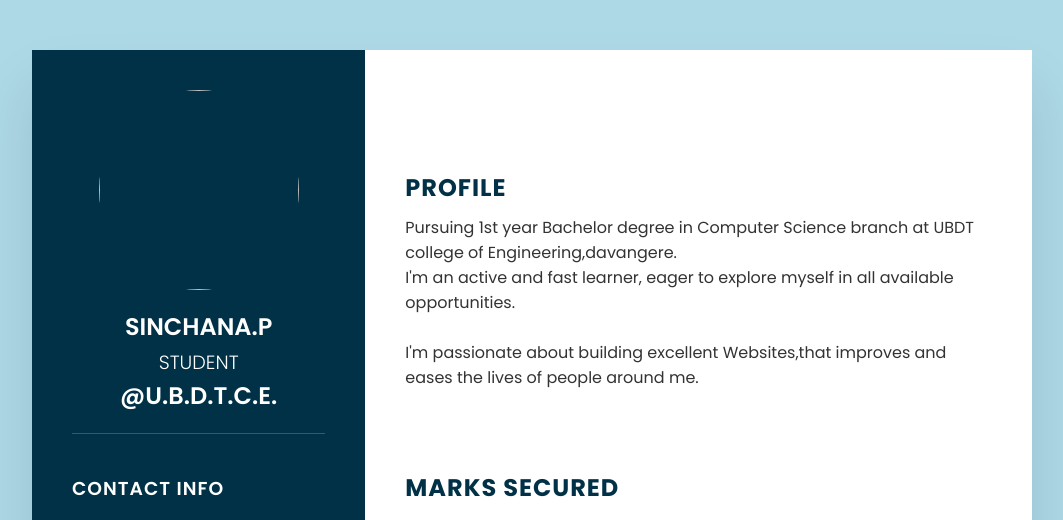
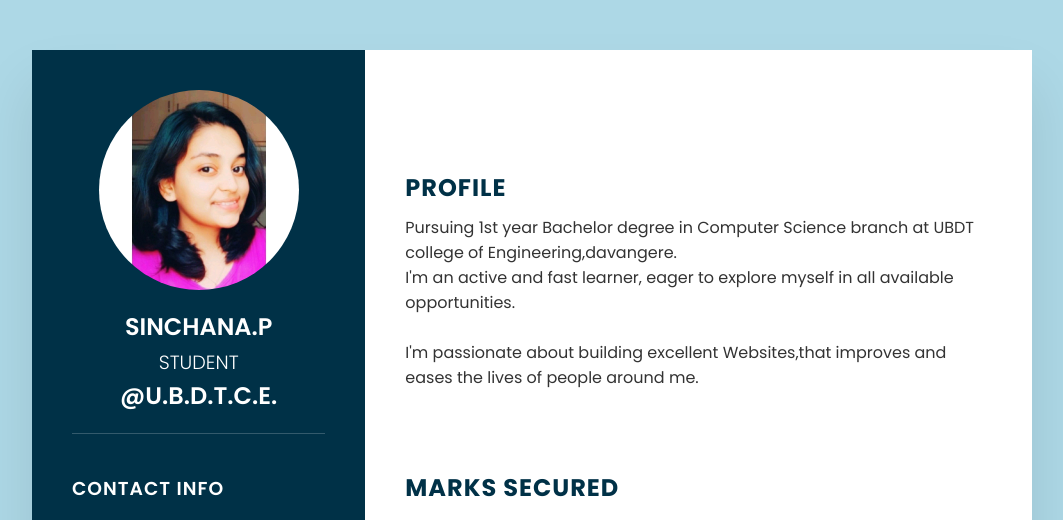
Before and after one commit to sinchana-P/-6.Resume, a plain HTML site: page index.html in a window 1280 px wide. Shown: the top 520 px of the page, without its empty margins (108-1171 px from the left). Drawn offline with Linux system fonts and the light colour scheme.

Commit message:
Update index.html

```diff
--- a/index.html
+++ b/index.html
@@ -13,7 +13,7 @@
     <div class="left">
     <div class="profiletext">
         <div class="imgbx">
-            <img src="file:///C:/Users/harsha/Desktop/sinchana/self%20photos/self%20photos.jpg">
+            <img src="profile.jpg">
         </div>
         <h2>SINCHANA.P <BR><span> STUDENT </span> <br>@U.B.D.T.C.E.</h2>
      </div>
```
